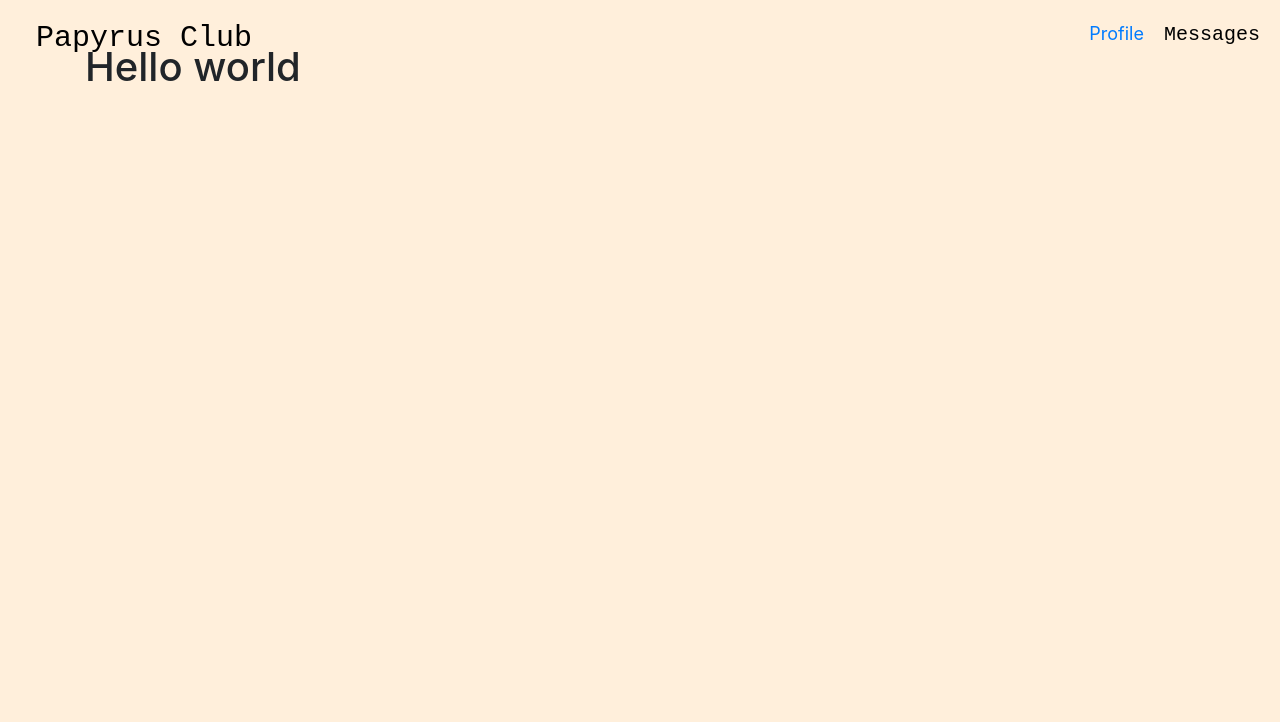
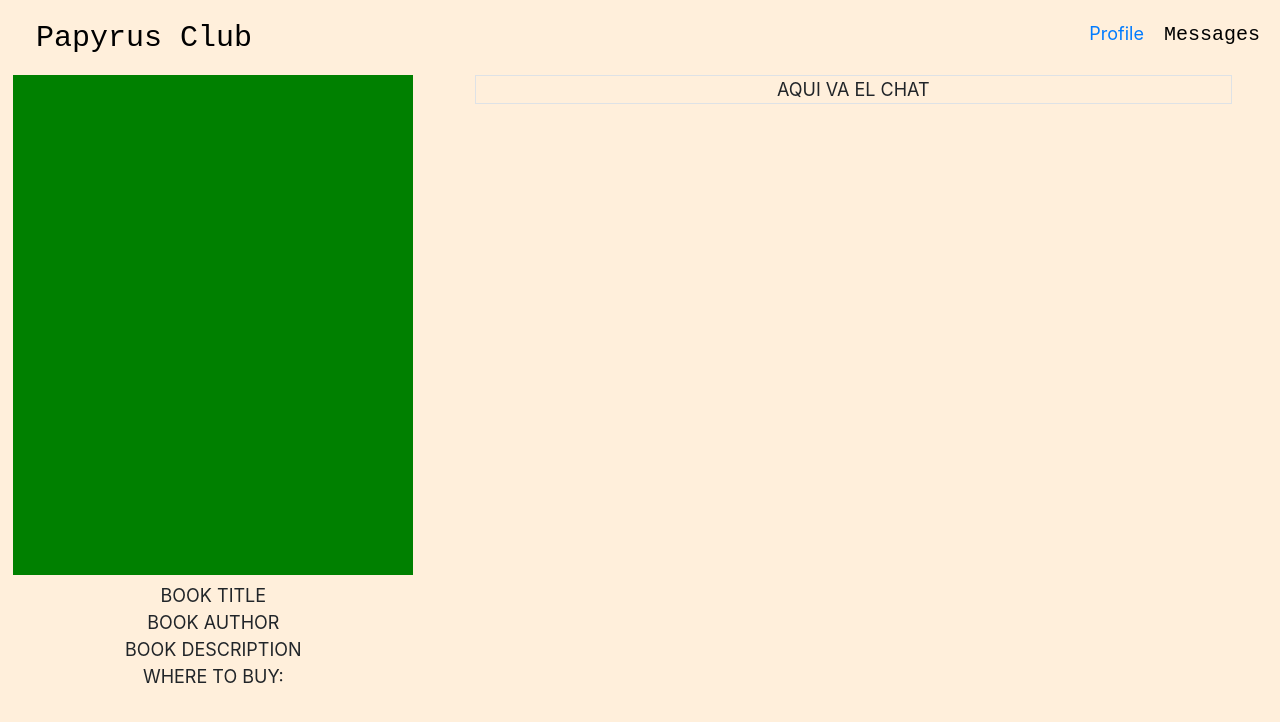
Before and after one commit to davidlunadeleon/hackmty2020-papyrusclub, a React (Create React App) app in the folder front/papyrus-club/: page /chat in a window 1280 px wide. Shown: the top 722 px of the page. Built offline with nearby package versions, Linux system fonts and the light colour scheme.

Commit message:
[Front] Outline de Chat, Chat.module.scss

```diff
--- a/front/papyrus-club/src/App.js
+++ b/front/papyrus-club/src/App.js
@@ -15,12 +15,10 @@ class App extends Component {
         <Router>
           <Navbar />
           <br />
-            <div className="container mt-3">
               <Switch>
                 <Route exact path={"/"} component={Home} />
                 <Route path='/chat' component={Chat}/>
               </Switch>
-            </div>
       </Router>
     );
   }
--- a/front/papyrus-club/src/Pages/Chat.jsx
+++ b/front/papyrus-club/src/Pages/Chat.jsx
@@ -1,11 +1,31 @@
 import React, { Component } from "react";
-import styles from "../Home.module.css";
-import Navbar from "../Components/Navbar";
+import style from "../Styles/Components/Chat.module.scss";
 export class Home extends Component {
   render() {
     return (
-      <div>
-        <h1>Hello world</h1>
+      <div className={`row mt-5 mx-0`}>
+        <div className={`col-4 text-center ${style.nopadding}`}>
+          <div className={style.bookCover}>
+          </div>
+          <div>
+            BOOK TITLE
+          </div>
+          <div>
+            BOOK AUTHOR
+          </div>
+          <div>
+            BOOK DESCRIPTION
+          </div>
+          <div>
+            WHERE TO BUY:
+          </div>
+        </div>
+        <div className={`col-8 ${style.nopadding}`}>
+          <div className="mx-5 border text-center">
+            AQUI VA EL CHAT
+          </div>
+
+        </div>
       </div>
     );
   }
--- /dev/null
+++ b/front/papyrus-club/src/Styles/Components/Chat.module.scss
@@ -0,0 +1,14 @@
+.bookCover {
+    width: 400px;
+    height: 500px;
+    background-color: green;
+    display: inline-block;
+}
+
+.nopadding {
+    padding: 0 !important;
+ }
+
+ .nomargin {
+    margin: 0 !important;
+ }
```
